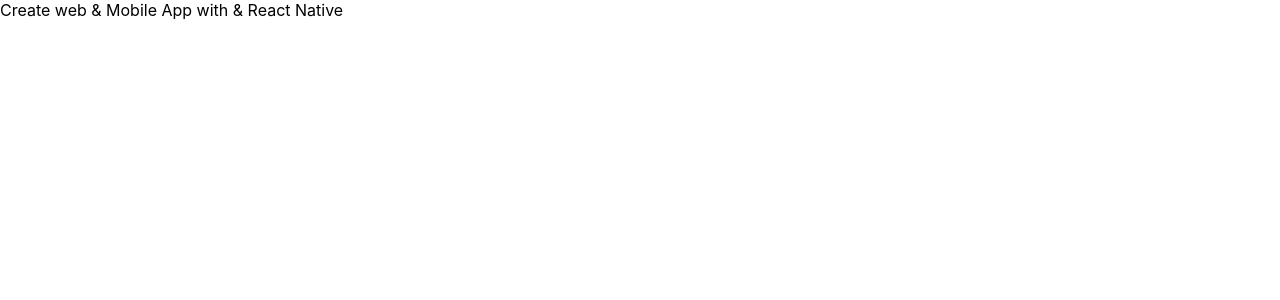
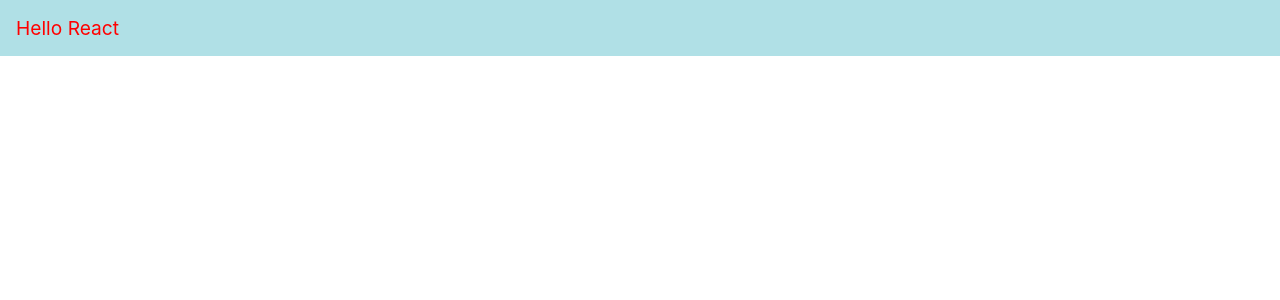
Before and after one commit to orcax7/app1, a React (Create React App) app: page / in a window 1280 px wide. Shown: the top 300 px of the page. Built offline with nearby package versions, Linux system fonts and the light colour scheme.

Commit message:
Update App.js css inline
Update App.js css inline

```diff
--- a/src/App.js
+++ b/src/App.js
@@ -3,16 +3,13 @@ import logo from './logo.svg';
 import './App.css';
 
 function App() {
-  let r='React'
-  let rn='React Native'
-  const el=(
-    <div>
-      Create web & Mobile App
-      with <span dengerouslySetInnerHTML={{_html:r}}></span> & {rn}
-
-    </div>
-  )
-  return el
+  const divStyle={
+    color:'red',
+    backgroundColor:'powderblue',
+    fontSize:'larger',
+    padding:'16px'
+  }
+  return <div style={divStyle}>Hello React</div>
 }
 
 export default App;
```
